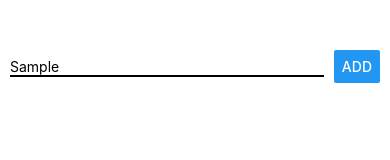
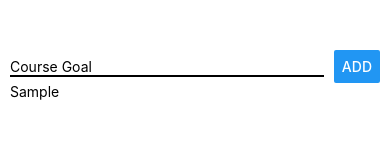
Before and after one commit to fahdaddi/rn-complete-guide, a React Native app: screen / in a window 390 px wide. Both pictures are taken after typing "Sample" into the empty fields and a click on the button "ADD". Shown: the top 160 px of the page. Built offline with nearby package versions, Linux system fonts and the light colour scheme.

Commit message:
adding items and outputing the list items logic

```diff
--- a/App.js
+++ b/App.js
@@ -1,14 +1,37 @@
-import React from "react";
+import React, { useState } from "react";
 import { StyleSheet, Text, View, TextInput, Button } from "react-native";
 
 export default function App() {
+  const [enteredGoal, setEnteredGoal] = useState("");
+  const [goals, setGoals] = useState([]);
+
+  const handleInput = (text) => {
+    setEnteredGoal(text);
+  };
+
+  const addGoal = () => {
+    if (!!enteredGoal.length) {
+      setGoals((currentGoals) => [...currentGoals, enteredGoal]);
+      setEnteredGoal("");
+    }
+  };
+
   return (
     <View style={styles.screen}>
       <View style={styles.inputContainer}>
-        <TextInput placeholder="Course Goal" style={styles.inputText} />
-        <Button title="Add" />
+        <TextInput
+          placeholder="Course Goal"
+          style={styles.inputText}
+          onChangeText={handleInput}
+          value={enteredGoal}
+        />
+        <Button title="Add" onPress={addGoal} />
       </View>
-      <View></View>
+      <View>
+        {goals.map((goal) => (
+          <Text key={goal} >{goal}</Text>
+        ))}
+      </View>
     </View>
   );
 }
```
